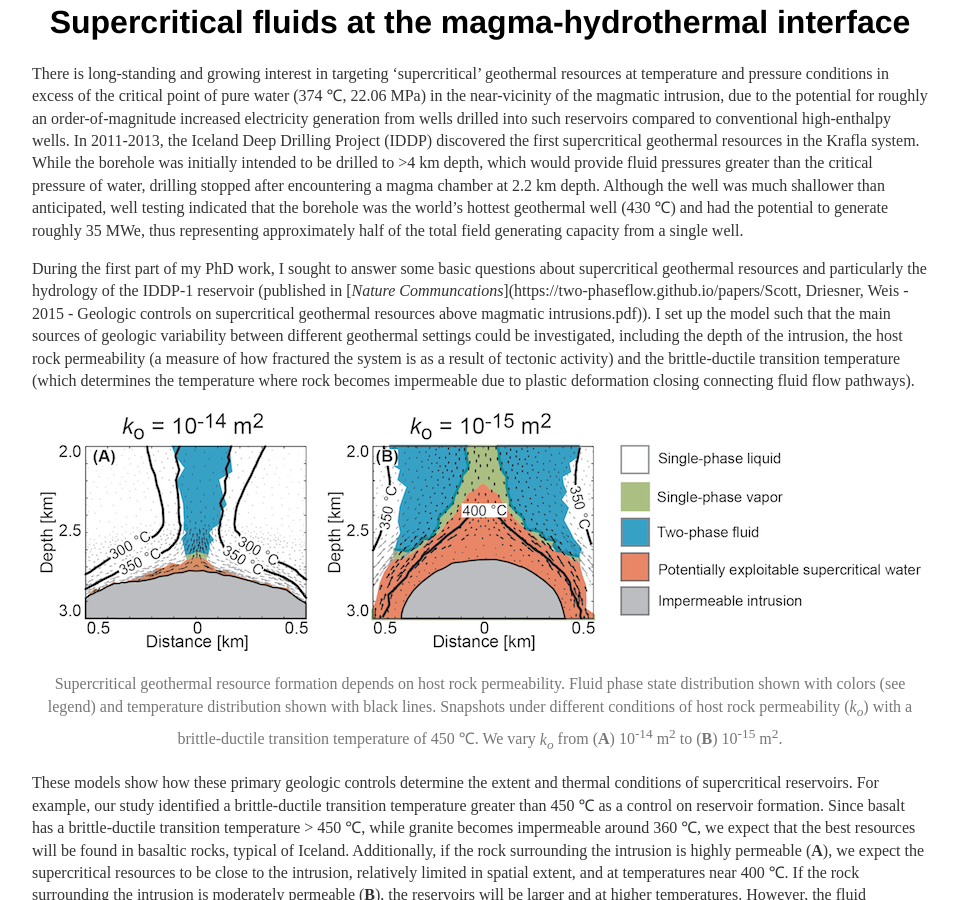
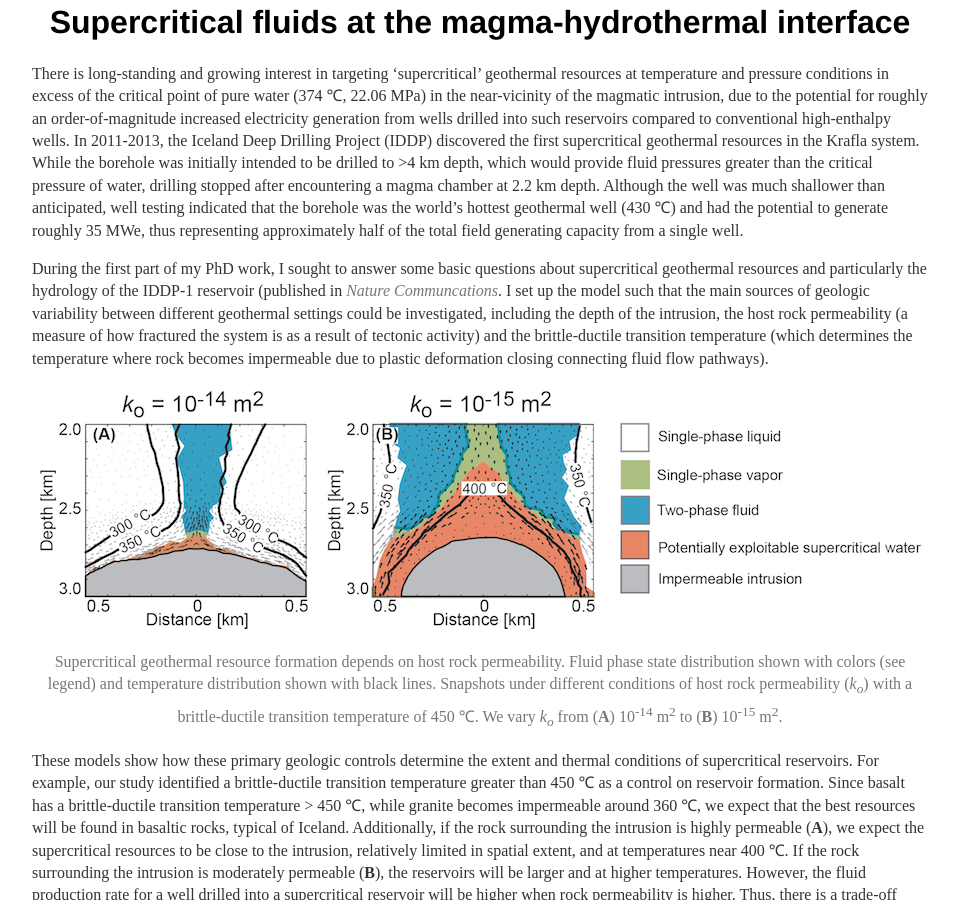
Before and after one commit to two-phaseflow/two-phaseflow.github.io, a Jekyll site: the page built from research/index.html, in a window 1280 px wide and 900 px high, scrolled down 385 px. Shown: the whole window, without its empty margins (160-1119 px from the left). Built offline with Jekyll 4.4.1, drawn with Linux system fonts in a browser that asks for light colours; some of the changed lines change nothing that is shown.

Commit message:
Update index.html

```diff
--- a/research/index.html
+++ b/research/index.html
@@ -22,8 +22,8 @@ title: Samuel Scott's Research
 	shallower than anticipated, well testing indicated that the borehole was the world’s hottest geothermal well (430 &#8451) and had the potential
 	to generate roughly 35 MWe, thus representing approximately half of the total field generating capacity from a single well. </p>
 		<p> During the first part of my PhD work, I sought to answer some basic questions about supercritical geothermal resources
-	and particularly the hydrology of the IDDP-1 reservoir (published in [<i>Nature Communcations</i>]({{ site.url }}/papers/Scott,
-	Driesner, Weis - 2015 - Geologic controls on supercritical geothermal resources above magmatic intrusions.pdf)). I set up the model such that the main sources
+	and particularly the hydrology of the IDDP-1 reservoir (published in <a target="_blank" href="/papers/Scott,
+	Driesner, Weis - 2015 - Geologic controls on supercritical geothermal resources above magmatic intrusions.pdf"><i>Nature Communcations</i></a>. I set up the model such that the main sources
 	of geologic variability between different geothermal settings could be investigated, including the depth of the intrusion,
 	the host rock permeability (a measure of how fractured the system is as a result of tectonic activity) and the brittle-ductile
 	transition temperature (which determines the temperature where rock becomes impermeable due to plastic deformation closing
```
